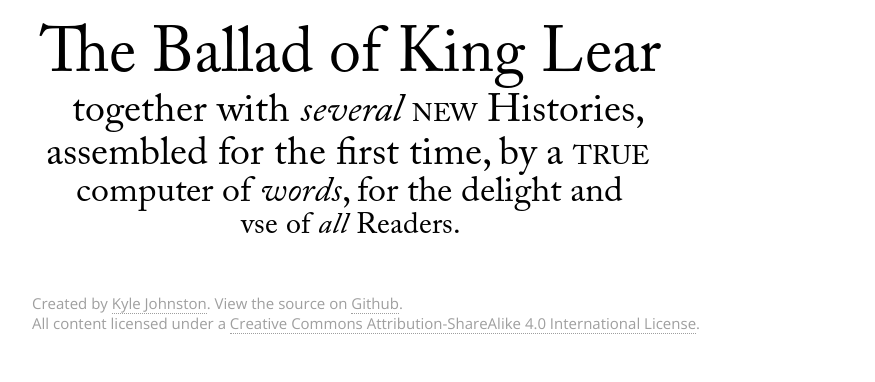
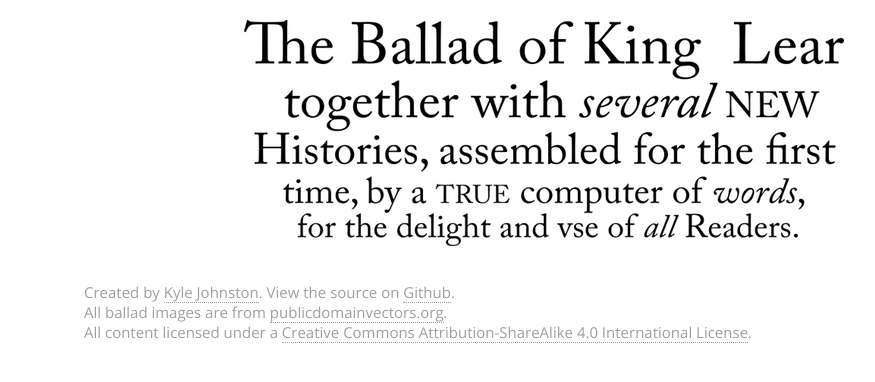
Before and after one commit to kylerjohnston/balladmonger, a Flask app: template balladmongerer/templates/index.html in a window 1280 px wide. Shown: the top 382 px of the page, without its empty margins (96-971 px from the left). Run offline with Flask 2, Linux system fonts and the light colour scheme; the template is opened without the code that fills it, so the values that code supplies are empty.

Commit message:
updated css; added license

```diff
--- a/balladmongerer/static/css/ballad.css
+++ b/balladmongerer/static/css/ballad.css
@@ -33,38 +33,45 @@ h2 {
 .header{
    margin-top: 20px;
    position: relative;
-   float: left;
-   left: 10.00%;
-   width: 90.00%;
+   float: center;
+   margin-left: auto;
+   margin-right: auto;
+   width: 920px;
    background-color: #fff;
 }
 .wrapper{
    position: relative;
-   float: left;
-   left: 0.00%;
+   float: center;
+   width: 920px;
+   margin-left: auto;
+   margin-right: auto;
    background-color: #fff;
 }
 .left{
    position: relative;
    float: left;
-   left: 10.00%;
-   width: 39.00%;
+   margin-left: auto;
+   margin-right: auto;
+   width: 450px;
    background-color: #fff;
 }
 .right{
    position: relative;
    float: right;
-   right: 10.00%;
-   width: 37.00%;
+   margin-right: auto;
+   margin-left: auto;
+   width: 450px;
    background-color: #fff;
 }
 .footer{
    position: relative;
    float: left;
-   margin-top: 50px;
+   padding-top: 10px;
+   padding-bottom: 10px;
    margin-bottom: 50px;
-   left: 10.00%;
-   width: 90.00%;
+   margin-left: auto;
+   margin-right: auto;
+   width: 920px;
    background-color: #fff;
    color: #9f9f9f;
    font-family: 'Open Sans', sans-serif;
--- a/balladmongerer/templates/index.html
+++ b/balladmongerer/templates/index.html
@@ -5,10 +5,10 @@
     <link href="/static/css/ballad.css" rel="stylesheet">
 </head>
 <body>
-  <div class="header">
-    <img src="/static/img/title.png" />
-  </div>
   <div class="wrapper">
+    <div class="header">
+      <center><img src="/static/img/header-small.png" /></center>
+    </div>
     <div class="left">
       <p>
         {% for item in lines %}
@@ -19,10 +19,11 @@
     <div class="right">
       <img src="{{ img_name }}" width=400px />
     </div>
-  </div>
-  <div class="footer">
-    Created by <a href="http://kylerjohnston.com">Kyle Johnston</a>. View the source on <a href="http://github.com/kylerjohnston/balladmongerer">Github</a>.<br />
-    All content licensed under a <a rel="license" href="http://creativecommons.org/licenses/by-sa/4.0/">Creative Commons Attribution-ShareAlike 4.0 International License</a>.
+    <div class="footer">
+      Created by <a href="http://kylerjohnston.com">Kyle Johnston</a>. View the source on <a href="http://github.com/kylerjohnston/balladmongerer">Github</a>.<br />
+      All ballad images are from <a href="http://publicdomainvectors.org/">publicdomainvectors.org</a>.<br />
+      All content licensed under a <a rel="license" href="http://creativecommons.org/licenses/by-sa/4.0/">Creative Commons Attribution-ShareAlike 4.0 International License</a>.
+    </div>
   </div>
 </body>
 </html>
```
Also changed, not shown: setup.py (deleted, +0 -15 lines), LICENSE.md (added), balladmongerer/static/img/header-small.png (added), balladmongerer/static/img/header.png (added), balladmongerer/static/img/header.svg (added), 1 other file.
